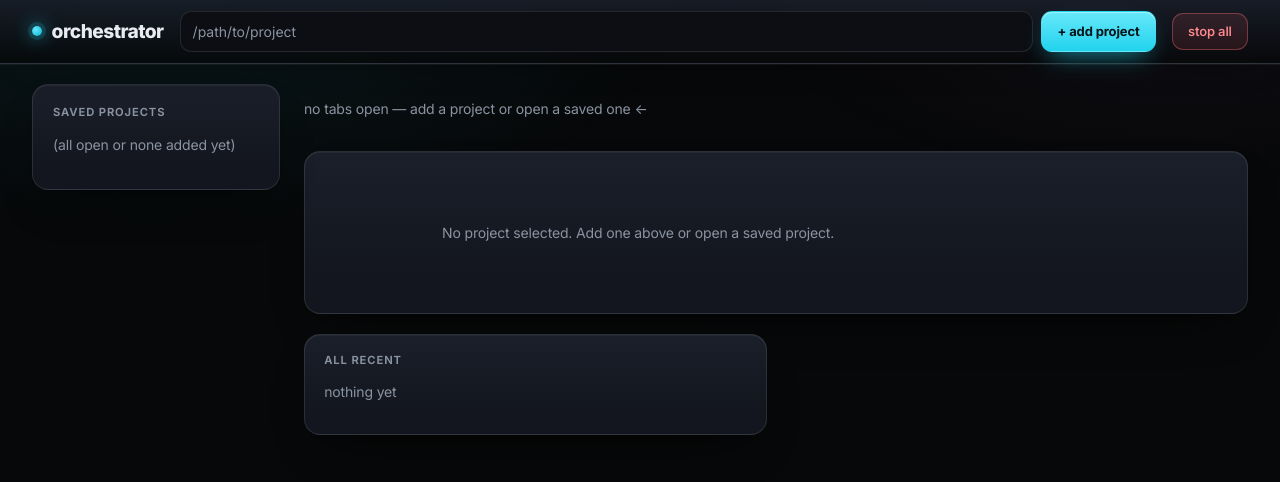
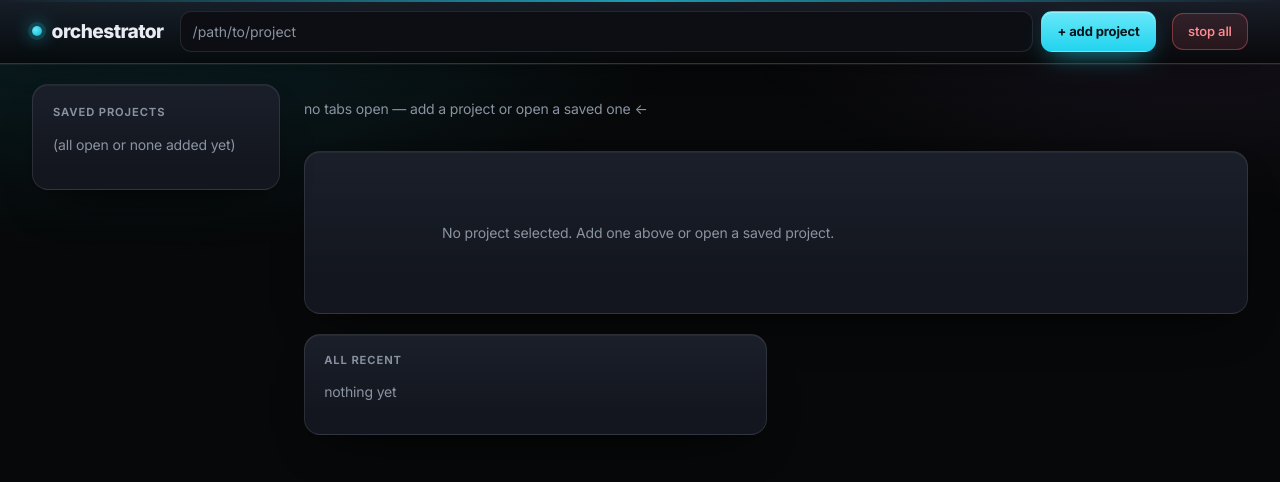
Before and after one commit to bonkai/orchestrator, a FastAPI app: page / in a window 1280 px wide. Shown: the top 482 px of the page. Run offline with FastAPI, Linux system fonts and the light colour scheme; data that the repository does not hold is empty; some libraries are stand-ins or nearby versions.

Commit message:
Auto-push: 2026-06-29

```diff
--- a/orchestrator/static/style.css
+++ b/orchestrator/static/style.css
@@ -74,8 +74,9 @@ body::before {
   z-index: -1;
   pointer-events: none;
   background:
-    radial-gradient(60rem 32rem at 12% -8%, rgba(34, 211, 238, 0.10), transparent 60%),
-    radial-gradient(52rem 30rem at 92% -12%, rgba(192, 138, 240, 0.08), transparent 60%);
+    radial-gradient(62rem 34rem at 10% -10%, rgba(34, 211, 238, 0.16), transparent 62%),
+    radial-gradient(54rem 32rem at 94% -12%, rgba(192, 138, 240, 0.12), transparent 62%),
+    radial-gradient(44rem 26rem at 50% 112%, rgba(34, 211, 238, 0.05), transparent 60%);
 }
 
 ::selection { background: rgba(34, 211, 238, 0.28); color: #fff; }
@@ -230,6 +231,14 @@ header {
   box-shadow: 0 1px 0 var(--highlight), 0 14px 34px -24px rgba(0,0,0,0.9);
   backdrop-filter: blur(16px) saturate(150%);
   -webkit-backdrop-filter: blur(16px) saturate(150%);
+}
+/* a thin cyan beam across the very top — quiet brand pop, stays mono-accent */
+header::before {
+  content: "";
+  position: absolute; top: 0; left: 0; right: 0; height: 2px;
+  background: linear-gradient(90deg, transparent, var(--accent) 50%, transparent);
+  opacity: 0.7;
+  pointer-events: none;
 }
 header .bar {
   display: flex;
```
